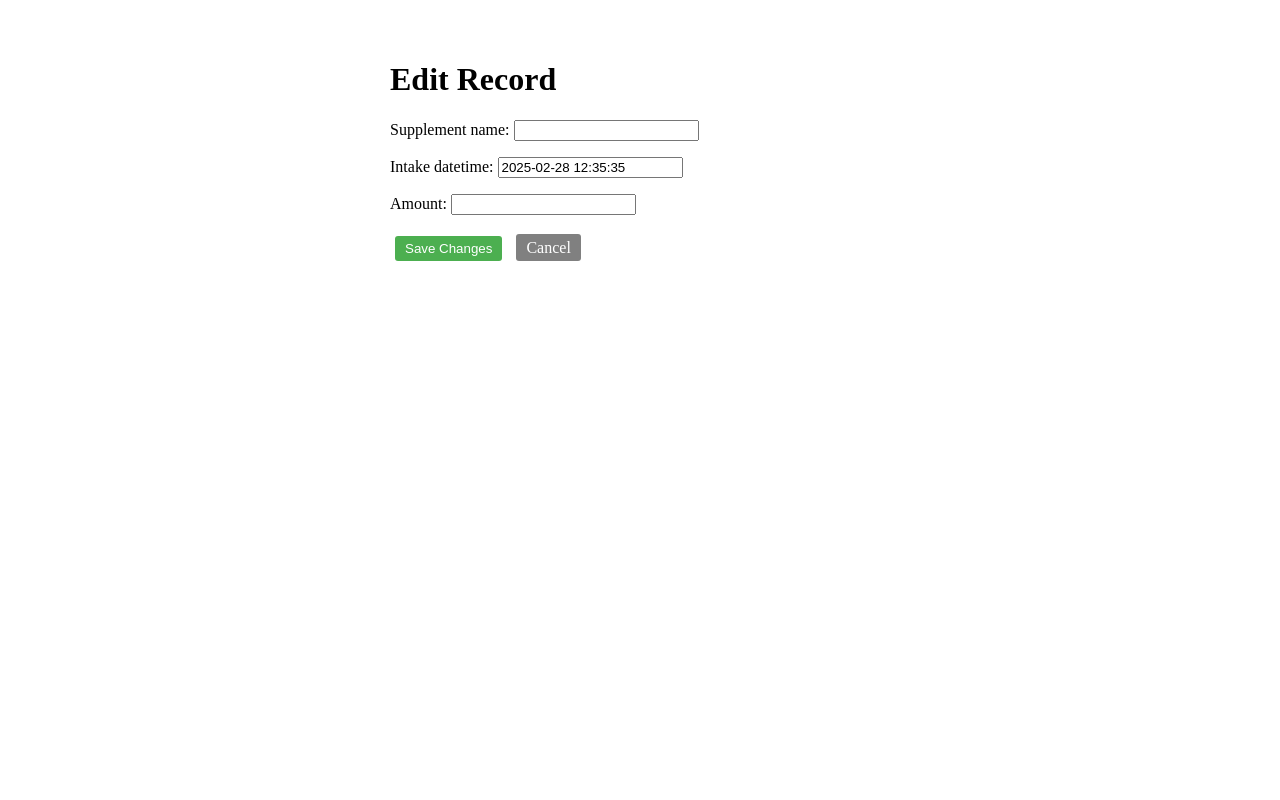
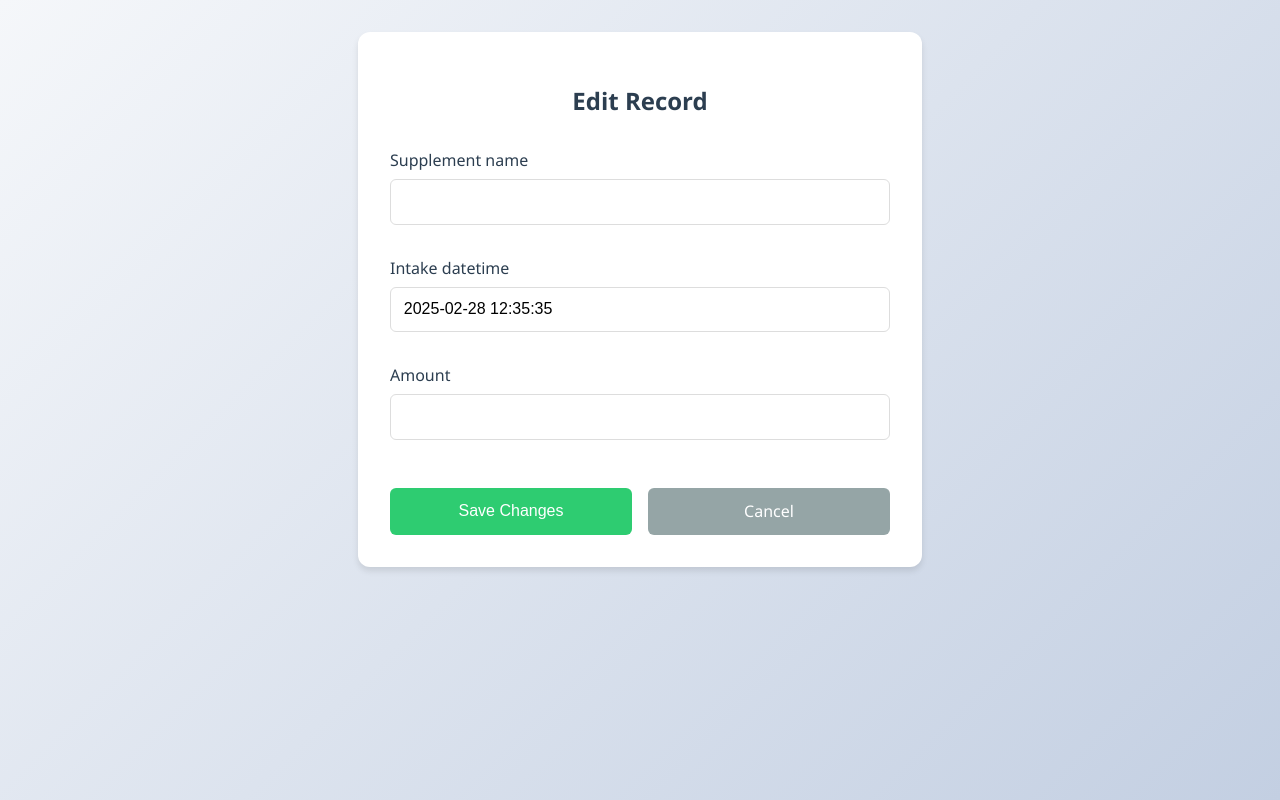
Before and after one commit to webiroha/django_basic_condition_tracker_with_cody_copilot, a Django app: template tracker/templates/tracker/edit_record.html in a window 1280 px wide. Run offline with Django 5.2, Linux system fonts and the light colour scheme; the template is opened without the code that fills it: values that come from a table or form of the project are taken from there, others are empty.

Commit message:
feat: add css to edit page

```diff
--- a/tracker/templates/tracker/edit_record.html
+++ b/tracker/templates/tracker/edit_record.html
@@ -1,40 +1,105 @@
 <!DOCTYPE html>
-<html>
+<html lang="en">
   <head>
-    <title>Edit Record</title>
+    <title>Edit Record - Supplement Tracker</title>
     <style>
-      .form-container {
+      body {
+        font-family: "Segoe UI", Tahoma, Geneva, Verdana, sans-serif;
+        background: linear-gradient(135deg, #f5f7fa 0%, #c3cfe2 100%);
+        margin: 0;
+        min-height: 100vh;
+        display: flex;
+        flex-direction: column;
+        align-items: center;
+      }
+      .container {
+        background: white;
+        padding: 2rem;
+        border-radius: 12px;
+        box-shadow: 0 4px 6px rgba(0, 0, 0, 0.1);
+        margin: 2rem;
+        width: 90%;
         max-width: 500px;
-        margin: 20px auto;
-        padding: 20px;
+      }
+      h2 {
+        color: #2c3e50;
+        text-align: center;
+        margin-bottom: 2rem;
+      }
+      form {
+        display: grid;
+        gap: 1rem;
+      }
+      .form-group {
+        margin-bottom: 1rem;
+      }
+      label {
+        display: block;
+        margin-bottom: 0.5rem;
+        color: #2c3e50;
+        font-weight: 500;
+      }
+      input,
+      select {
+        width: 100%;
+        padding: 0.8rem;
+        border: 1px solid #ddd;
+        border-radius: 6px;
+        font-size: 1rem;
+        box-sizing: border-box;
+      }
+      input:focus,
+      select:focus {
+        outline: none;
+        border-color: #3498db;
+        box-shadow: 0 0 0 2px rgba(52, 152, 219, 0.2);
+      }
+      .button-group {
+        display: flex;
+        gap: 1rem;
+        margin-top: 1rem;
       }
       .button {
-        padding: 5px 10px;
-        margin: 5px;
-        border-radius: 3px;
+        flex: 1;
+        padding: 0.8rem 1.5rem;
+        border: none;
+        border-radius: 6px;
+        font-size: 1rem;
         cursor: pointer;
+        transition: transform 0.2s, box-shadow 0.2s;
+        text-align: center;
+        text-decoration: none;
       }
       .save-btn {
-        background-color: #4caf50;
+        background: #2ecc71;
         color: white;
-        border: none;
       }
       .cancel-btn {
-        background-color: #808080;
+        background: #95a5a6;
         color: white;
-        text-decoration: none;
+      }
+      .button:hover {
+        transform: translateY(-2px);
+        box-shadow: 0 4px 8px rgba(0, 0, 0, 0.2);
       }
     </style>
   </head>
   <body>
-    <div class="form-container">
-      <h1>Edit Record</h1>
+    <div class="container">
+      <h2>Edit Record</h2>
       <form method="POST">
-        {% csrf_token %} {{ form.as_p }}
-        <button type="submit" class="button save-btn">Save Changes</button>
-        <a href="{% url 'supplement_record' %}" class="button cancel-btn"
-          >Cancel</a
-        >
+        {% csrf_token %} {% for field in form %}
+        <div class="form-group">
+          <label for="{{ field.id_for_label }}">{{ field.label }}</label>
+          {{ field }}
+        </div>
+        {% endfor %}
+        <div class="button-group">
+          <button type="submit" class="button save-btn">Save Changes</button>
+          <a href="{% url 'supplement_record' %}" class="button cancel-btn"
+            >Cancel</a
+          >
+        </div>
       </form>
     </div>
   </body>
```
